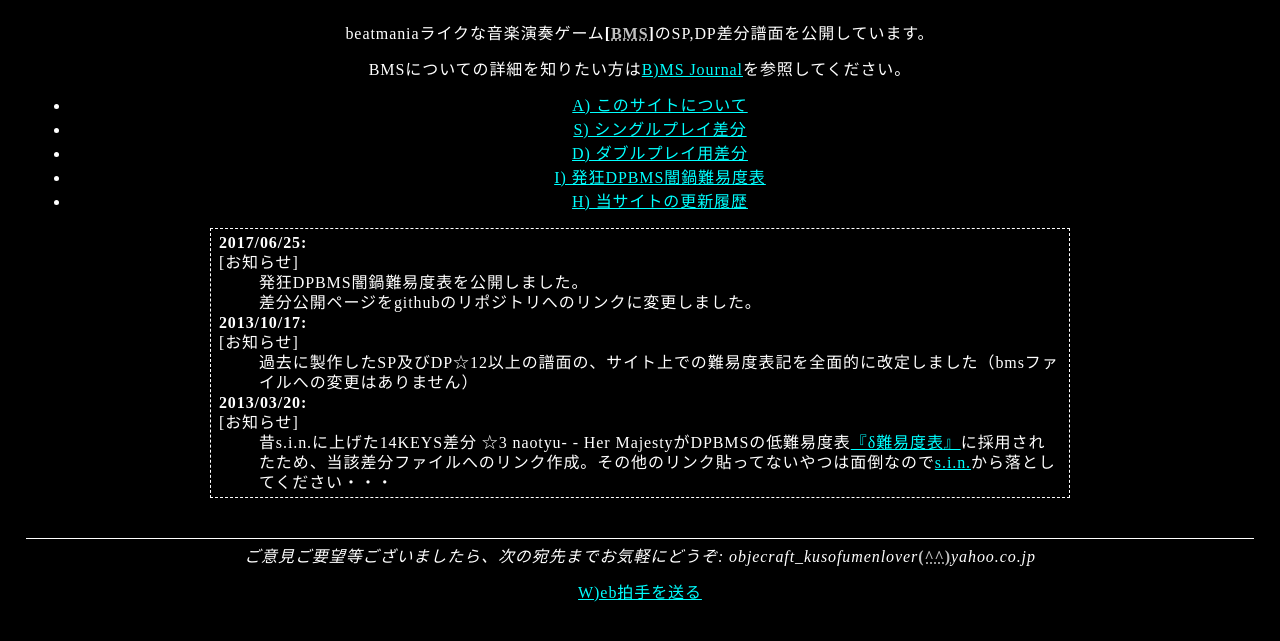
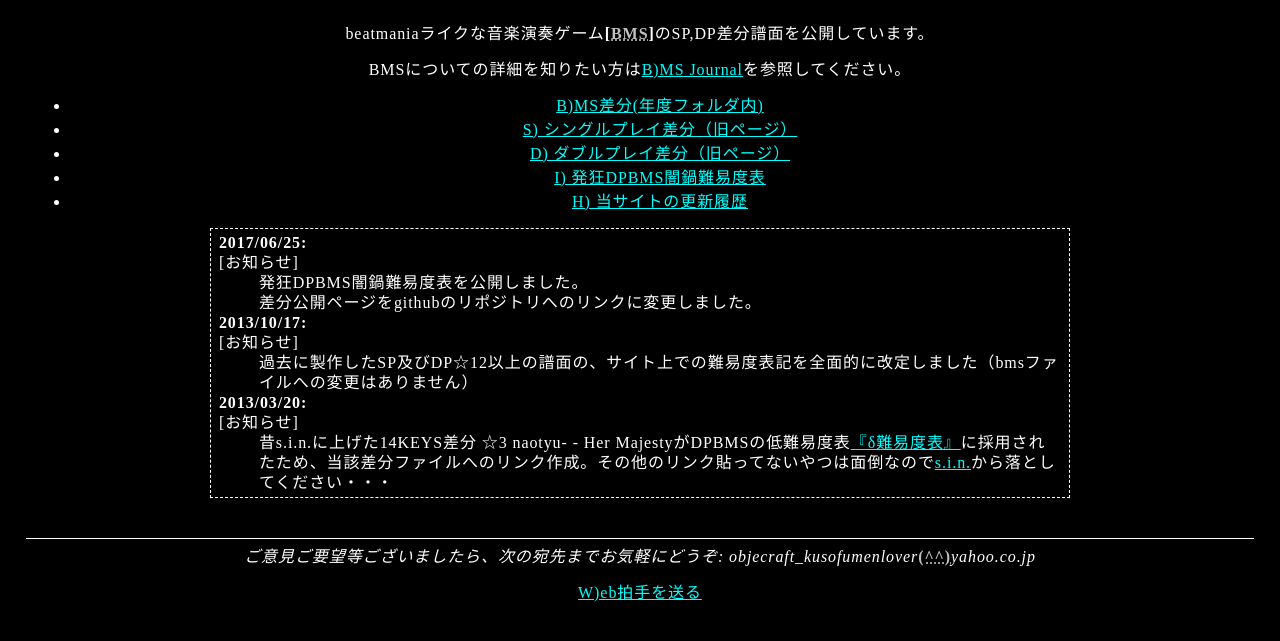
Before and after one commit to kenpel/objeCraft, a plain HTML site: page index.html in a window 1280 px wide. Shown: the part 95-736 px from the top of the page. Drawn offline with Linux system fonts and the light colour scheme.

Commit message:
Update index.html

```diff
--- a/index.html
+++ b/index.html
@@ -22,9 +22,9 @@
 <p>BMSについての詳細を知りたい方は<a accesskey="b" title="BMS Journal" href="http://www.bmsjournal.info/">B)MS Journal</a>を参照してください。
 
 <ul>
-	<li><a accesskey="b" title="BMS差分(年度フォルダ内)" href="https://github.com/kenpel/objeCraft">A) このサイトについて</a>
-	<li><a accesskey="s" title="シングルプレイ差分（旧ページ））" href="sabunsp.html">S) シングルプレイ差分</a>
-	<li><a accesskey="d" title="ダブルプレイ差分（旧ページ）" href="sabundp.html">D) ダブルプレイ用差分</a>
+	<li><a accesskey="b" title="BMS差分(年度フォルダ内)" href="https://github.com/kenpel/objeCraft">B)MS差分(年度フォルダ内)</a>
+	<li><a accesskey="s" title="シングルプレイ差分（旧ページ）" href="sabunsp.html">S) シングルプレイ差分（旧ページ）</a>
+	<li><a accesskey="d" title="ダブルプレイ差分（旧ページ）" href="sabundp.html">D) ダブルプレイ差分（旧ページ）</a>
 	<li><a accesskey="i" title="発狂DPBMS闇鍋難易度表" href="table14">I) 発狂DPBMS闇鍋難易度表</a>
 	<li><a accesskey="h" title="更新履歴" href="history.html">H) 当サイトの更新履歴</a>
 </ul>
```
